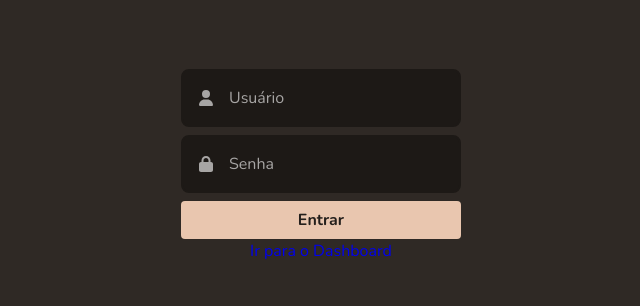
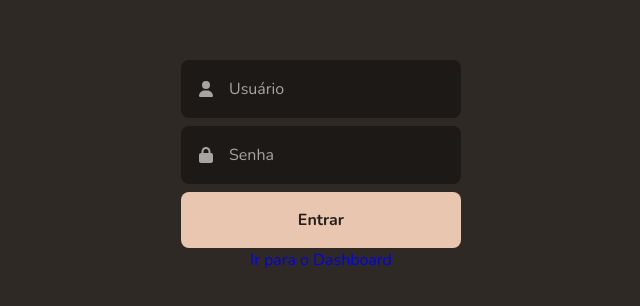
Before and after one commit to joel-fragoso/minascafe-panel, a React (Vite) app: page / in a window 1280 px wide. Shown: the part 234-540 px from the top of the page, without its empty margins (319-959 px from the left). Built offline with nearby package versions, Linux system fonts and the light colour scheme.

Commit message:
feature: Adiciona button
- Adicionado componente `Button`.
- Refatorado SignIn para utilizar o componente `Button`.

Closes #14

```diff
--- /dev/null
+++ b/src/components/Button/index.tsx
@@ -0,0 +1,16 @@
+import { ButtonHTMLAttributes, FC } from 'react';
+import { Container } from './styles';
+
+type ButtonProps = ButtonHTMLAttributes<HTMLButtonElement> & {
+  loading?: boolean;
+};
+
+const Button: FC<ButtonProps> = ({ children, loading, ...rest }) => {
+  return (
+    <Container type="button" {...rest}>
+      {loading ? 'Carregando...' : children}
+    </Container>
+  );
+};
+
+export default Button;
--- /dev/null
+++ b/src/components/Button/styles.ts
@@ -0,0 +1,27 @@
+import styled from 'styled-components';
+import { lighten, shade } from 'polished';
+
+export const Container = styled.button`
+  background-color: ${({ theme }) => theme.pallete.primary.main};
+  height: 5.6rem;
+  border-radius: 0.8rem;
+  padding: 0 1.6rem;
+  color: ${({ theme }) => theme.background.default};
+  width: 100%;
+  font-weight: 700;
+  transition: background-color 0.2s linear;
+
+  &:hover {
+    background-color: ${({ theme }) => shade(0.2, theme.pallete.primary.main)};
+  }
+
+  &:active {
+    background-color: ${({ theme }) =>
+      lighten(0.1, theme.pallete.primary.dark as string)};
+  }
+
+  &:disabled {
+    cursor: not-allowed;
+    background-color: ${({ theme }) => shade(0.4, theme.pallete.primary.main)};
+  }
+`;
--- a/src/pages/SignIn/index.tsx
+++ b/src/pages/SignIn/index.tsx
@@ -1,12 +1,13 @@
 import { FC } from 'react';
 import { Link } from 'react-router-dom';
+import Button from '../../components/Button';
 import Input from '../../components/Input';
 import { Container } from './styles';
 
 const SignIn: FC = () => {
   return (
     <Container>
-      <div>
+      <form>
         <Input
           name="username"
           type="email"
@@ -19,8 +20,8 @@ const SignIn: FC = () => {
           placeholder="Senha"
           iconName="lock"
         />
-        <button type="submit">Entrar</button>
-      </div>
+        <Button type="submit">Entrar</Button>
+      </form>
       <Link to="/dashboard">Ir para o Dashboard</Link>
     </Container>
   );
--- a/src/pages/SignIn/styles.ts
+++ b/src/pages/SignIn/styles.ts
@@ -1,4 +1,3 @@
-import { lighten } from 'polished';
 import styled from 'styled-components';
 
 export const Container = styled.div`
@@ -9,34 +8,11 @@ export const Container = styled.div`
   height: 100%;
   padding: 0 1.6rem;
 
-  div {
+  form {
     width: 100%;
 
     @media (min-width: 380px) {
       width: 28rem;
     }
   }
-
-  button {
-    padding: 0.8rem 1.6rem;
-    font-size: 1.6rem;
-    font-weight: 700;
-    color: ${({ theme }) => theme.background.default};
-    background-color: ${({ theme }) => theme.pallete.primary.main};
-    display: flex;
-    border-radius: 0.4rem;
-    width: 100%;
-    align-items: center;
-    justify-content: center;
-    transition: background-color 0.2s linear;
-
-    &:hover {
-      background-color: ${({ theme }) => theme.pallete.primary.dark};
-    }
-
-    &:active {
-      background-color: ${({ theme }) =>
-        lighten(0.1, theme.pallete.primary.dark as string)};
-    }
-  }
 `;
```
